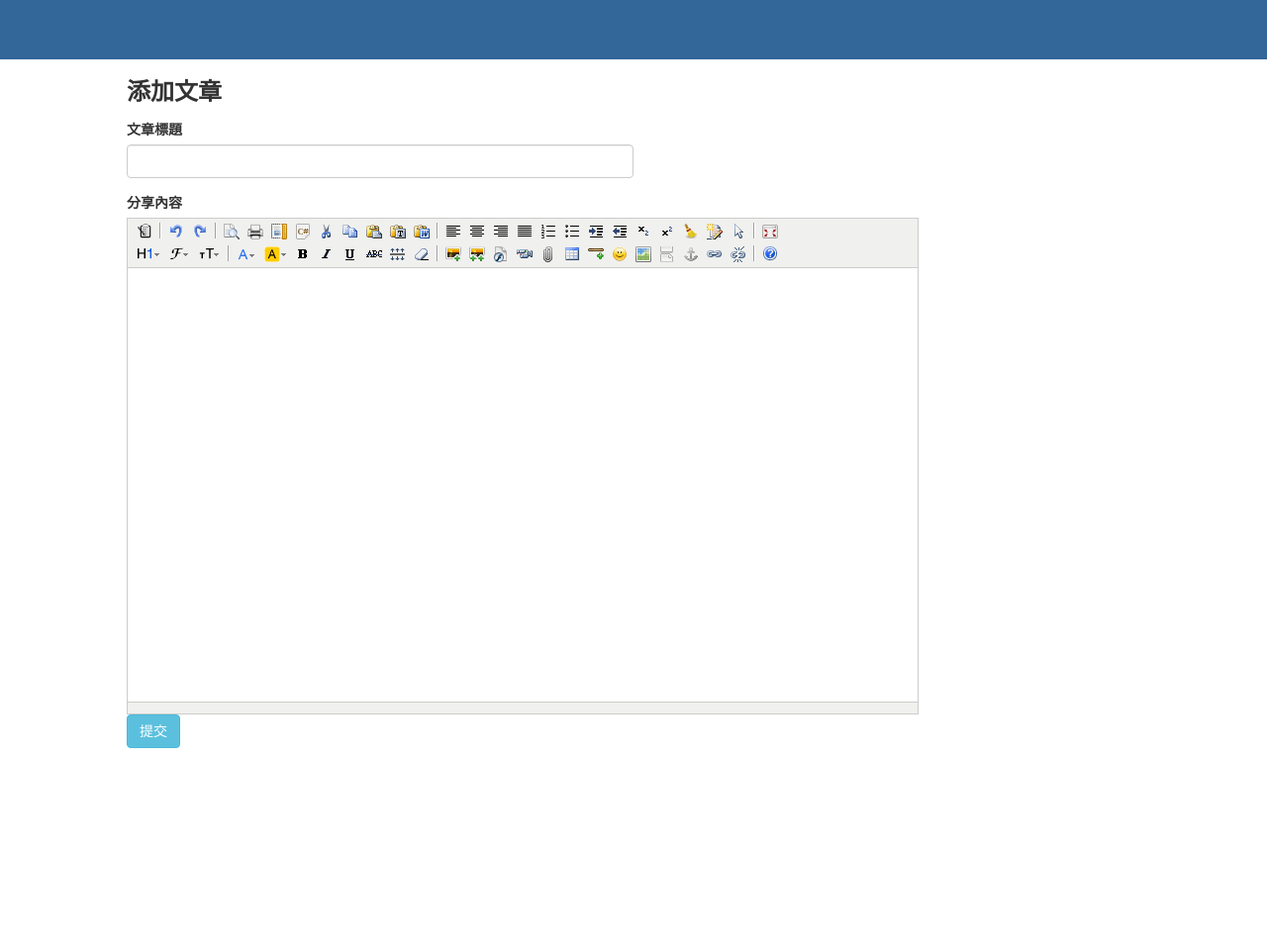
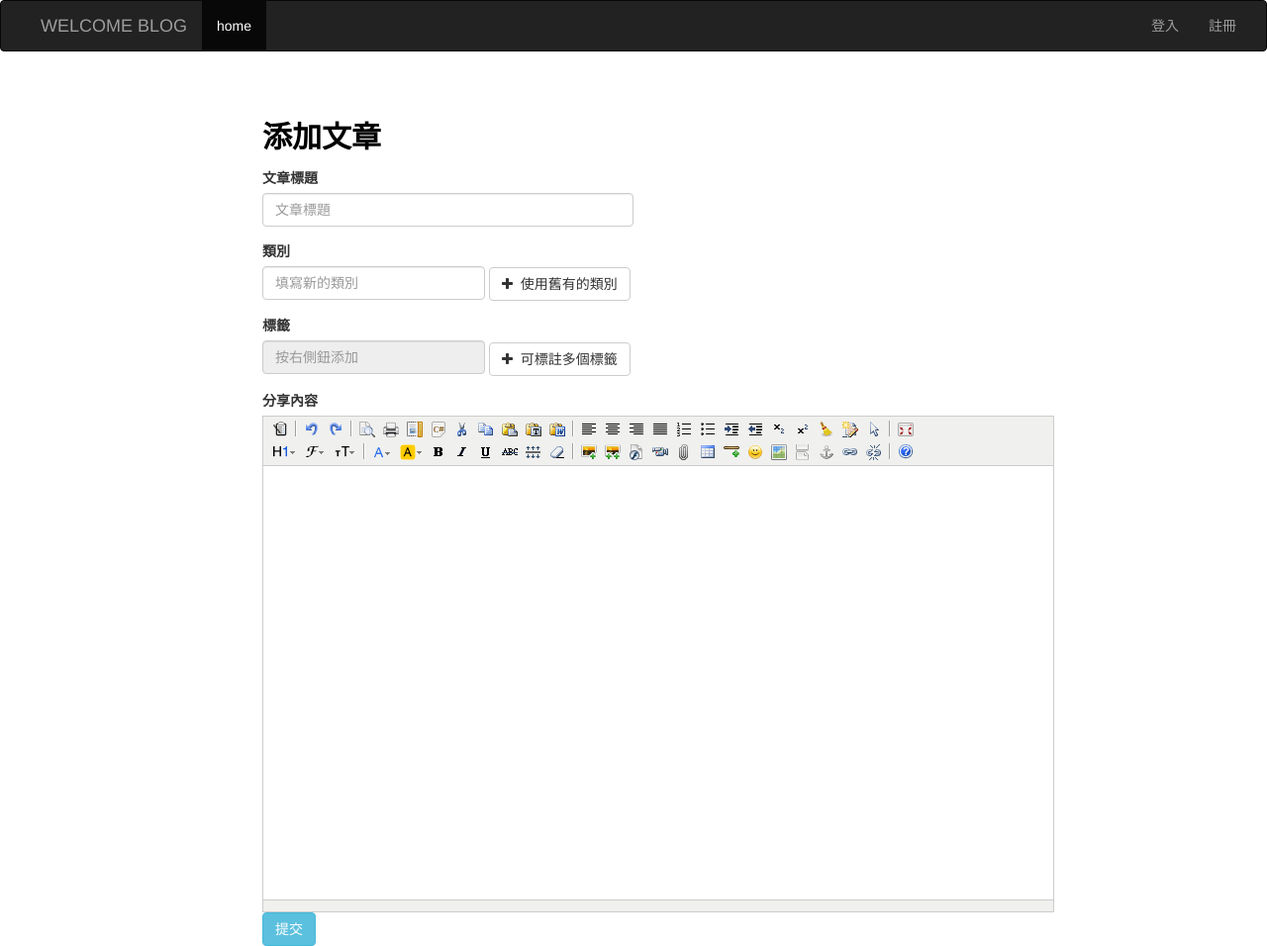
Before and after one commit to pythoner999/bbs, a Django app: page /blog/backend/add_article/ in a window 1280 px wide. Shown: the whole page at 99% size. Before the commit the page ends 756 px from the top, so only its background shows below. Run offline with Django 3.2, Linux system fonts and the light colour scheme; some libraries are stand-ins or nearby versions.

Commit message:
开发添加category, tag功能到1/2

```diff
--- a/static/mystyle.css
+++ b/static/mystyle.css
@@ -124,3 +162,14 @@ input.author{
 .comment_tree .comment_item{
     margin-left: 20px;
 }
+
+ /*增加文章頁面*/
+ /*.add-article-content {*/
+            /*width: 80%;*/
+            /*margin: 20px auto;*/
+        /*}*/
+
+/*改bootstrap form-control*/
+.category-input{
+    display:inline;
+}
--- a/templates/add_article.html
+++ b/templates/add_article.html
@@ -1,66 +1,52 @@
-<!DOCTYPE html>
-<html lang="en">
-<head>
-    <meta charset="UTF-8">
-    <title>Title</title>
-    <style>
-        * {
-            /*使兩旁沒縫隙*/
-            margin: 0;
+{% extends 'base_bbs.html' %}
 
-        }
 
-        .header {
-            width: 100%;
-            height: 60px;
-            background-color: #369;
-        }
+{% block page-main %}
 
-        .content {
-            width: 80%;
-            margin: 20px auto;
-        }
-    </style>
-    <link rel="stylesheet" href="/static/bootstrap/css/bootstrap.min.css">
-     <script src="/static/jquery-3.3.1.js"></script>
-</head>
-<body>
-
-<div class="header"></div>
-<div class="content">
-    <h3 ><strong>添加文章</strong></h3>
-    <form action="" method="post" >
+<div class="container">
+    <div class="row">
+        <div class="col-md-offset-2 col-md-8">
+            <h2><strong style="color:black">添加文章</strong></h2>
+            <form action="" method="post">
                 {% csrf_token %}
                 <div style="margin-top: 15px">
                     <label for="title">文章標題</label>
-            <input type="text" id="title" name="title" class="form-control" style="width: 50%">
+                    <input type="text" id="title" name="title" class="form-control" style="width: 50%" placeholder="文章標題">
                 </div>
-
+                <div style="margin-top: 15px">
+                    <label for="category" style="display: block">類別</label>
+                    <input type="text" id="category" name="category" class="form-control category-input" style="width: 30%" placeholder="填寫新的類別" >
+                    <button type="button" class="btn  btn-default" ><i class="fa fa-plus"></i>&nbsp;&nbsp;使用舊有的類別</button>
+                </div>
+                <div style="margin-top: 15px">
+                    <label for="tag" style="display: block">標籤</label>
+                    <input type="text" id="tag" name="tag" class="form-control category-input" style="width: 30%" placeholder="按右側鈕添加" disabled="disabled">
+                    <button type="button" class="btn  btn-default" ><i class="fa fa-plus"></i>&nbsp;&nbsp;可標註多個標籤</button>
+                </div>
                 <div style="margin-top: 15px">
                     <!--<p style="margin-top: 15px">內容(TinyMCE編輯器，支持拖放/黏貼上傳圖片)</p>-->
                     <label for="article_content">分享內容</label>
                     <textarea name="article_content" id="article_content" cols="60" rows="20" ></textarea>
                 </div>
-        <input type="submit" class="btn btn-info" value="提交" >
+                <input type="submit" class="btn btn-info" value="提交">
             </form>
         </div>
 
         <script charset="utf-8" src="/static/kindeditor/kindeditor-all.js"></script>
         <script>
-        KindEditor.ready(function(K) {
-                window.editor = K.create('#article_content',{
-                    width:"800",
-                    height:"500px",
-                    resizeType:0,
-                    uploadJson:"/upload/",
-                    extraFileUploadParams:{
-                            csrfmiddlewaretoken:$("[name='csrfmiddlewaretoken']").val()
+            KindEditor.ready(function (K) {
+                window.editor = K.create('#article_content', {
+                    width: "800",
+                    height: "500px",
+                    resizeType: 0,
+                    uploadJson: "/upload/",
+                    extraFileUploadParams: {
+                        csrfmiddlewaretoken: $("[name='csrfmiddlewaretoken']").val()
                     },
-                    filePostName:"upload_img"
+                    filePostName: "upload_img"
 
                 });
             });
         </script>
 
-</body>
-</html>
+        {% endblock %}
--- /dev/null
+++ b/templates/base_bbs.html
@@ -0,0 +1,61 @@
+<!DOCTYPE html>
+<html lang="en">
+<head>
+    <meta charset="UTF-8">
+    <title>index</title>
+    <link rel="stylesheet" href="/static/bootstrap/css/bootstrap.min.css">
+    <link rel="stylesheet" href="/static/fontawesome/css/font-awesome.min.css">
+    <link rel="stylesheet" href="/static/mystyle.css">
+    <script src="/static/jquery-3.3.1.js"></script>
+    <script src="/static/bootstrap/js/bootstrap.min.js"></script>
+</head>
+<body>
+
+<nav class="navbar navbar-inverse">
+    <div class="container-fluid">
+        <!-- Brand and toggle get grouped for better mobile display -->
+        <div class="navbar-header">
+            <button type="button" class="navbar-toggle collapsed" data-toggle="collapse"
+                    data-target="#bs-example-navbar-collapse-1" aria-expanded="false">
+                <span class="sr-only">Toggle navigation</span>
+                <span class="icon-bar"></span>
+                <span class="icon-bar"></span>
+                <span class="icon-bar"></span>
+            </button>
+            <a class="navbar-brand" style="margin-left: 10px" href="#">WELCOME BLOG</a>
+        </div>
+
+        <!-- Collect the nav links, forms, and other content for toggling -->
+        <div class="collapse navbar-collapse" id="bs-example-navbar-collapse-1">
+            <ul class="nav navbar-nav">
+                <li class="active"><a href="/index/">home<span class="sr-only">(current)</span></a></li>
+                <!--<li><a href="#">Link</a></li>-->
+            </ul>
+            <ul class="nav navbar-nav navbar-right">
+                {% if request.user.username %}
+                    <li><a href="/blog/{{ request.user.blog.site}}">{{ request.user.username }}</a></li>
+                    <li class="dropdown">
+                        <a href="#" class="dropdown-toggle" data-toggle="dropdown" role="button" aria-haspopup="true"
+                           aria-expanded="false">個人中心<span class="caret"></span></a>
+                        <ul class="dropdown-menu">
+                            <li><a href="/blog/{{ request.user.blog.site}}">我的博客</a></li>
+                            <li><a href="#">帳號設置</a></li>
+                            <li role="separator" class="divider"></li>
+                            <li><a href="/logout/">登出</a></li>
+                        </ul>
+                    </li>
+                {% else %}
+                    <li><a href="/login/">登入</a></li>
+                    <li><a href="/reg/">註冊</a></li>
+                {% endif %}
+            </ul>
+        </div><!-- /.navbar-collapse -->
+    </div><!-- /.container-fluid -->
+</nav>
+
+{% block page-main %}
+
+{% endblock %}
+
+</body>
+</html>
```
Also changed, not shown: other parts of static/mystyle.css (+38 -0 lines), templates/index.html (+22 -70 lines), 2 other files. Lines whose indentation alone changed are shown as unchanged.
